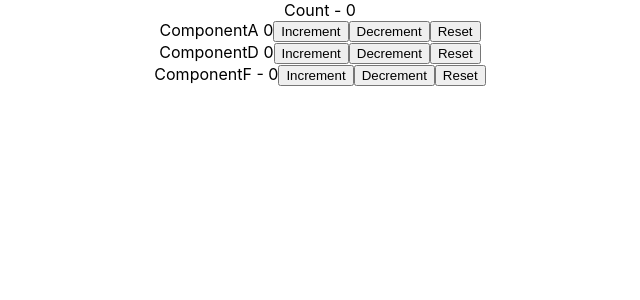
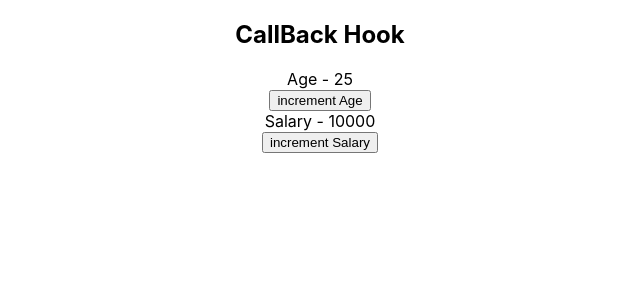
Before and after one commit to Sontara444/Hook-Practice, a React (Create React App) app: page / in a window 1280 px wide. Shown: the top 300 px of the page, without its empty margins (320-960 px from the left). Built offline with nearby package versions, Linux system fonts and the light colour scheme.

Commit message:
usecallback hook

```diff
--- a/src/App.js
+++ b/src/App.js
@@ -16,6 +16,7 @@ import CounterThree from "./components/CounterThree";
 import ComponentA from "./componentsTwo/ComponentA";
 import ComponentB from "./componentsTwo/ComponentB";
 import ComponentC from "./componentsTwo/ComponentC";
+import ParentComponent from "./componentThree/ParentComponent";
 
 export const UserContext = React.createContext();
 export const ChannelContext = React.createContext();
@@ -40,12 +41,14 @@ const reducer = (state, action) =>{
 function App() {
   const [count, dispatch] = useReducer(reducer, initialState)
   return (
-    <CountContext.Provider value={{countState: count, countDispatch: dispatch}}>
+    // <CountContext.Provider value={{countState: count, countDispatch: dispatch}}>
     <div className="App">
-      Count - {count}
-      <ComponentA />
+      <ParentComponent />
+      {/* Count - {count} */}
+      {/* <ComponentA />
       <ComponentB />
       <ComponentC />
+      </CountContext.Provider> */}
 
 
       {/* <CounterThree /> */}
@@ -67,7 +70,7 @@ function App() {
       {/* <HooksCounterTwo /> */}
       {/* <HookCounter /> */}
     </div>
-    </CountContext.Provider>
+
   );
 }
 
--- /dev/null
+++ b/src/componentThree/Button.js
@@ -0,0 +1,12 @@
+import Reac from 'react'
+
+function Button({handleClick, children}) {
+    console.log('Rendering button -', children)
+  return (
+    <button onClick={handleClick}>
+        {children}
+    </button>
+  )
+}
+
+export default Button
--- /dev/null
+++ b/src/componentThree/Count.js
@@ -0,0 +1,12 @@
+import React from 'react'
+
+function Count({ text, count}) {
+    console.log('Rendering ${text}')
+  return (
+    <div>
+        {text} - {count}
+    </div>
+  )
+}
+
+export default Count
--- /dev/null
+++ b/src/componentThree/ParentComponent.js
@@ -0,0 +1,28 @@
+import React, { useState } from 'react'
+import Title from './Title'
+import Count from './Count'
+import Button from './Button'
+
+function ParentComponent() {
+    const [age, setAge] = useState('25')
+    const [salary, setSalary] = useState(10000)
+
+    const incrementAge = ()=>{
+        setAge(age + 1)
+    }
+
+    const incrementSalary = ()=>{
+        setSalary(salary + 1000)
+    }
+  return (
+    <div>
+        <Title />
+        <Count  text="Age" count={age}/>
+        <Button handleClick={incrementAge} >increment Age</Button>
+        <Count  text="Salary" count={salary}/>
+        <Button handleClick={incrementSalary} > increment Salary </Button>
+    </div>
+  )
+}
+
+export default ParentComponent
--- /dev/null
+++ b/src/componentThree/Title.js
@@ -0,0 +1,12 @@
+import React from 'react'
+
+function Title() {
+    console.log('Rendering Title')
+  return (
+     <h2>
+        CallBack Hook
+     </h2>
+  )
+}
+
+export default Title
```
